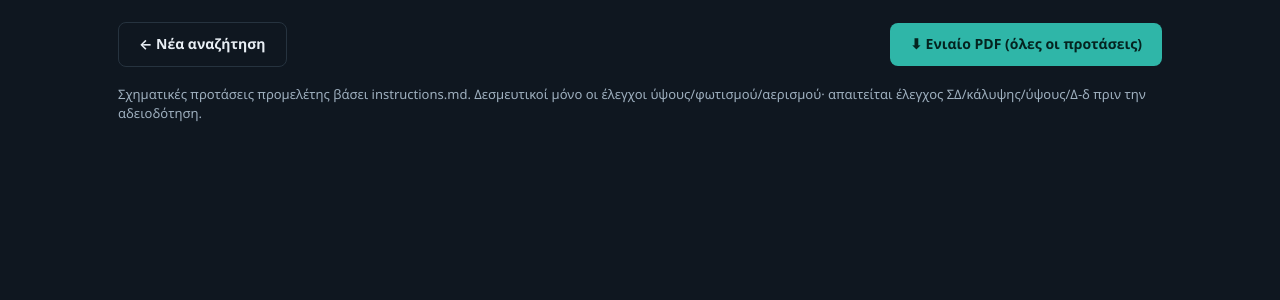
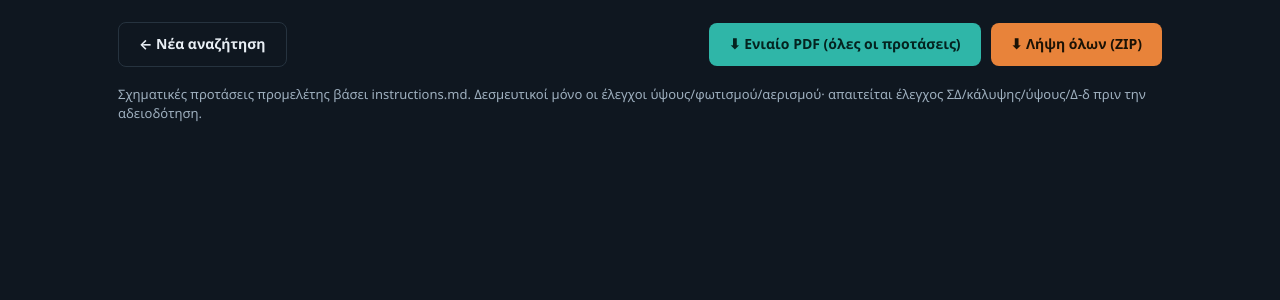
Before and after one commit to cgeorgako/floorplan, a Flask app: template webapp/templates/results.html in a window 1280 px wide. Shown: the part 88-388 px from the top of the page. Run offline with Flask 3, Linux system fonts and the light colour scheme; the template is opened without the code that fills it, so the values that code supplies are empty.

Commit message:
Add ZIP download for all generated files in a run
Replit-Task-Id: ab3e98b3-16ef-4071-8d78-06e7fe1a5f29
Replit-Merge-Attempt: MergeTask:ab3e98b3-16ef-4071-8d78-06e7fe1a5f29:1:00142097

```diff
--- a/webapp/app.py
+++ b/webapp/app.py
@@ -15,13 +15,16 @@
 """
 from __future__ import annotations
 
+import io
+import json
 import logging
 import os
 import sys
 import uuid
+import zipfile
 
 from flask import (Flask, abort, render_template, request,
-                   send_from_directory, url_for)
+                   send_file, send_from_directory, url_for)
 
 # εξασφάλισε ότι το πακέτο floorplan_gen είναι στο path (root του repo)
 _ROOT = os.path.dirname(os.path.dirname(os.path.abspath(__file__)))
@@ -201,8 +204,24 @@ def generate():
     _upload_to_storage(os.path.join(run_dir, all_name), run_id, all_name)
     all_pdf = url_for("download_file", run_id=run_id, filename=all_name)
 
+    # Write and upload a manifest so the /zip route can reconstruct the file
+    # list after a container restart (when local files are gone).
+    zip_filenames = (
+        [f"{base}_protasi_{p.index}.pdf" for p in proposals]
+        + [f"{base}_protasi_{p.index}.dxf" for p in proposals]
+        + [all_name]
+    )
+    manifest_name = "manifest.json"
+    manifest_path = os.path.join(run_dir, manifest_name)
+    with open(manifest_path, "w", encoding="utf-8") as fh:
+        json.dump({"files": zip_filenames}, fh)
+    _upload_to_storage(manifest_path, run_id, manifest_name)
+
+    zip_url = url_for("download_zip", run_id=run_id)
+
     return render_template("results.html", spec=spec, results=results,
-                           all_pdf=all_pdf, shape=("Πολυγωνικό (Γ)"
+                           all_pdf=all_pdf, zip_url=zip_url,
+                           shape=("Πολυγωνικό (Γ)"
                            if spec.is_polygonal else "Ορθογώνιο"))
 
 
@@ -216,6 +235,39 @@ def serve_file(run_id: str, filename: str):
     if not _ensure_local(run_id, filename):
         abort(404)
     return send_from_directory(os.path.join(OUT_ROOT, run_id), filename)
+
+
+@app.route("/zip/<run_id>")
+def download_zip(run_id: str):
+    """Δημιουργεί και επιστρέφει ένα ZIP με όλα τα αρχεία μιας εκτέλεσης.
+
+    Διαβάζει το manifest.json για να ξέρει ποια αρχεία υπάρχουν και τα
+    κατεβάζει από το Object Storage αν χρειαστεί.
+    """
+    if not _ensure_local(run_id, "manifest.json"):
+        abort(404)
+
+    manifest_path = os.path.join(OUT_ROOT, run_id, "manifest.json")
+    try:
+        with open(manifest_path, encoding="utf-8") as fh:
+            filenames = json.load(fh).get("files", [])
+    except Exception:
+        abort(404)
+
+    buf = io.BytesIO()
+    with zipfile.ZipFile(buf, "w", zipfile.ZIP_DEFLATED) as zf:
+        for fname in filenames:
+            if _ensure_local(run_id, fname):
+                zf.write(os.path.join(OUT_ROOT, run_id, fname), fname)
+    buf.seek(0)
+
+    zip_filename = f"proposals_{run_id[:8]}.zip"
+    return send_file(
+        buf,
+        mimetype="application/zip",
+        as_attachment=True,
+        download_name=zip_filename,
+    )
 
 
 @app.route("/download/<run_id>/<path:filename>")
--- a/webapp/templates/results.html
+++ b/webapp/templates/results.html
@@ -50,7 +50,10 @@
 <main>
   <div class="bar">
     <a class="btn ghost" href="{{ url_for('index') }}">← Νέα αναζήτηση</a>
-    <a class="btn teal" href="{{ all_pdf }}">⬇ Ενιαίο PDF (όλες οι προτάσεις)</a>
+    <div style="display:flex;gap:10px;flex-wrap:wrap">
+      <a class="btn teal" href="{{ all_pdf }}">⬇ Ενιαίο PDF (όλες οι προτάσεις)</a>
+      <a class="btn" href="{{ zip_url }}">⬇ Λήψη όλων (ZIP)</a>
+    </div>
   </div>
 
   {% for r in results %}
```
